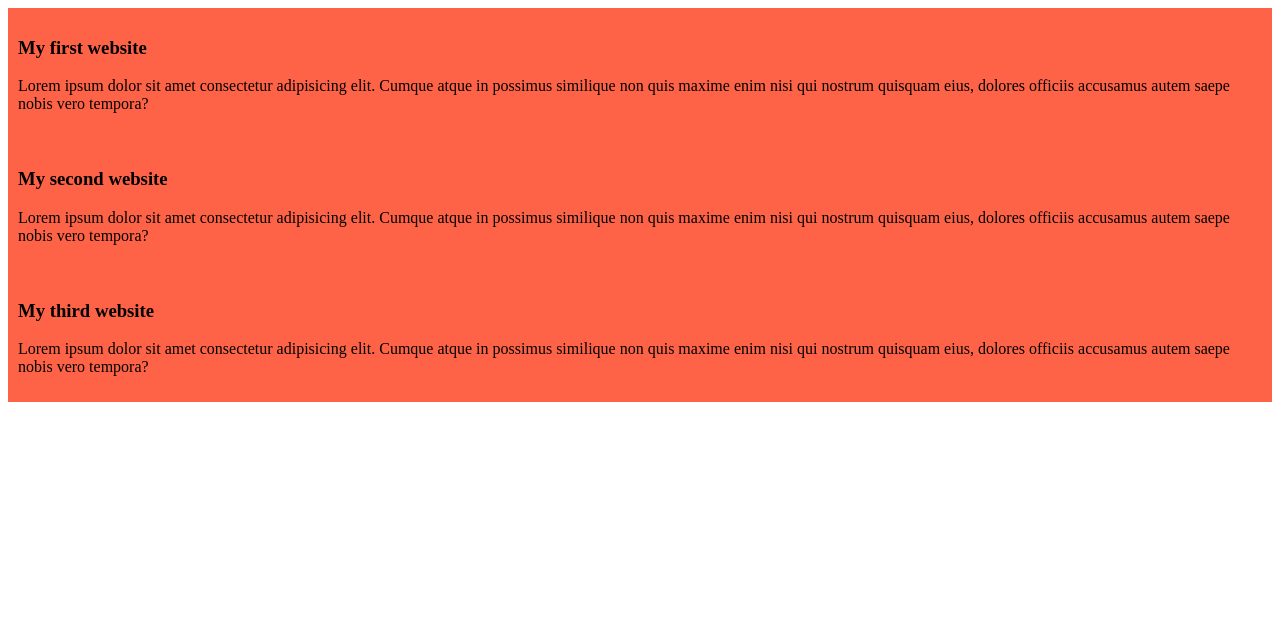
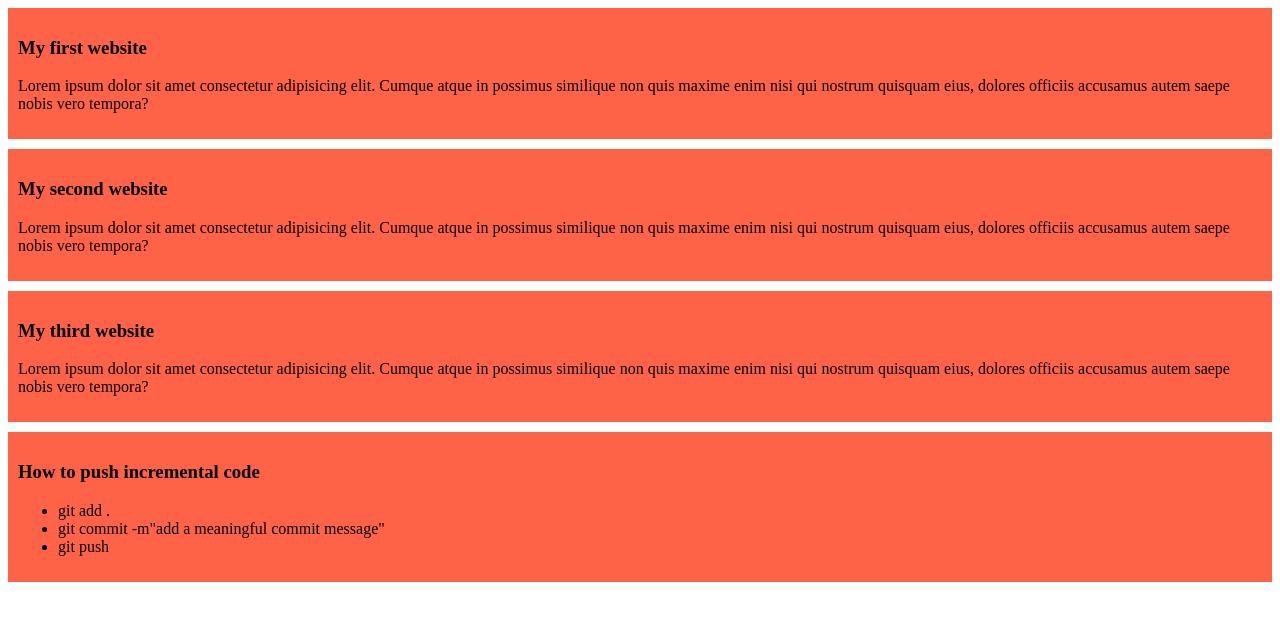
Before and after one commit to israkjahan/my-simple-website, a plain HTML site: page index.html in a window 1280 px wide. Drawn offline with Linux system fonts and the light colour scheme.

Commit message:
added a list to push code

```diff
--- a/index.html
+++ b/index.html
@@ -19,5 +19,13 @@
         <h3>My third website</h3>
         <p>Lorem ipsum dolor sit amet consectetur adipisicing elit. Cumque atque in possimus similique non quis maxime enim nisi qui nostrum quisquam eius, dolores officiis accusamus autem saepe nobis vero tempora?</p>
     </div>
+    <div>
+        <h3> How to push incremental code</h3>
+        <ul>
+            <li>git add .</li>
+            <li>git commit -m"add a meaningful commit message"</li>
+            <li>git push</li>
+        </ul>
+    </div>
 </body>
 </html>
--- a/styles/blog.CSS
+++ b/styles/blog.CSS
@@ -1,4 +1,5 @@
 div{
     background-color: tomato;
     padding: 10px;
+    margin-bottom: 10px;
 }
```
